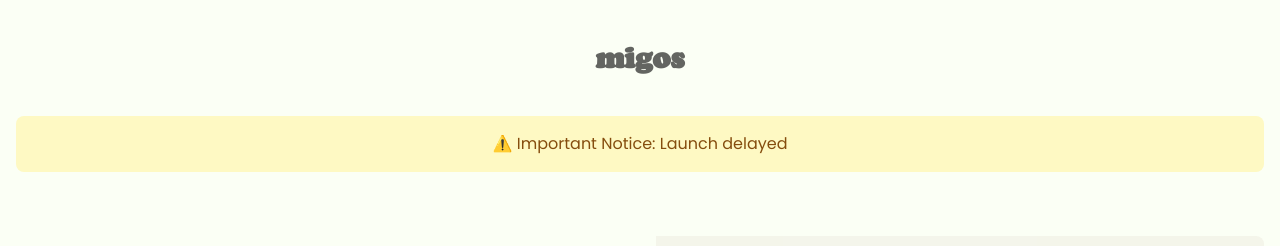
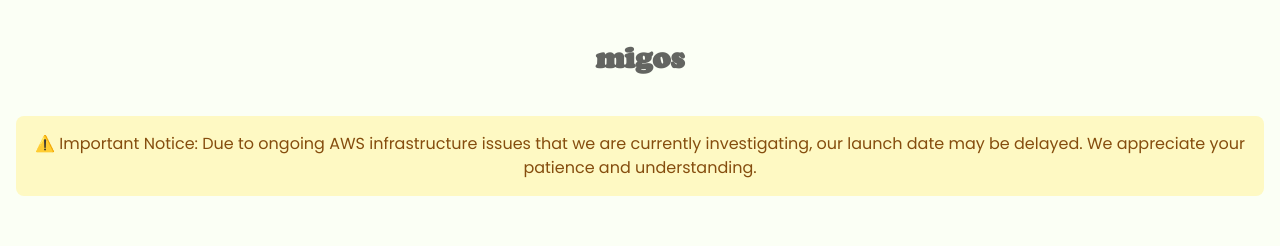
Before and after one commit to Vicente-Labs/migos-web, a Next.js app: page /en-US in a window 1280 px wide. Shown: the top 246 px of the page. Built offline with nearby package versions, Linux system fonts and the light colour scheme; no server answers.

Commit message:
chore: update launch delayed text

```diff
--- a/src/app/[lang]/page.tsx
+++ b/src/app/[lang]/page.tsx
@@ -138,7 +138,7 @@
 
       <div className="w-full max-w-7xl px-4">
         <div className="mb-8 rounded-lg bg-yellow-100 p-4 text-center font-poppins text-yellow-800">
-          ⚠️ {dictionary.importantNotice}: {dictionary.launchDelayedOnly}
+          ⚠️ {dictionary.importantNotice}: {dictionary.launchDelayed}
         </div>
       </div>
 
```
